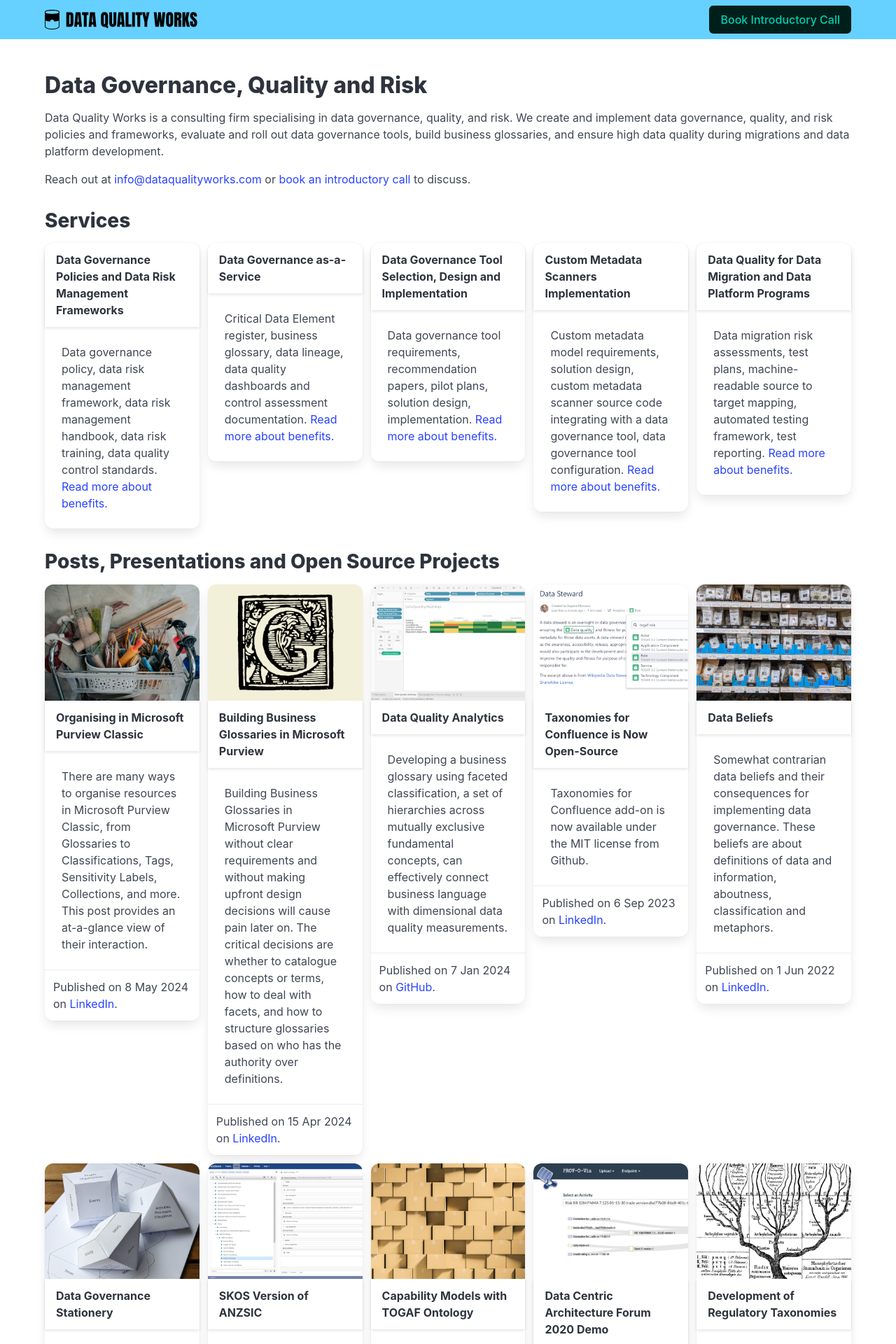
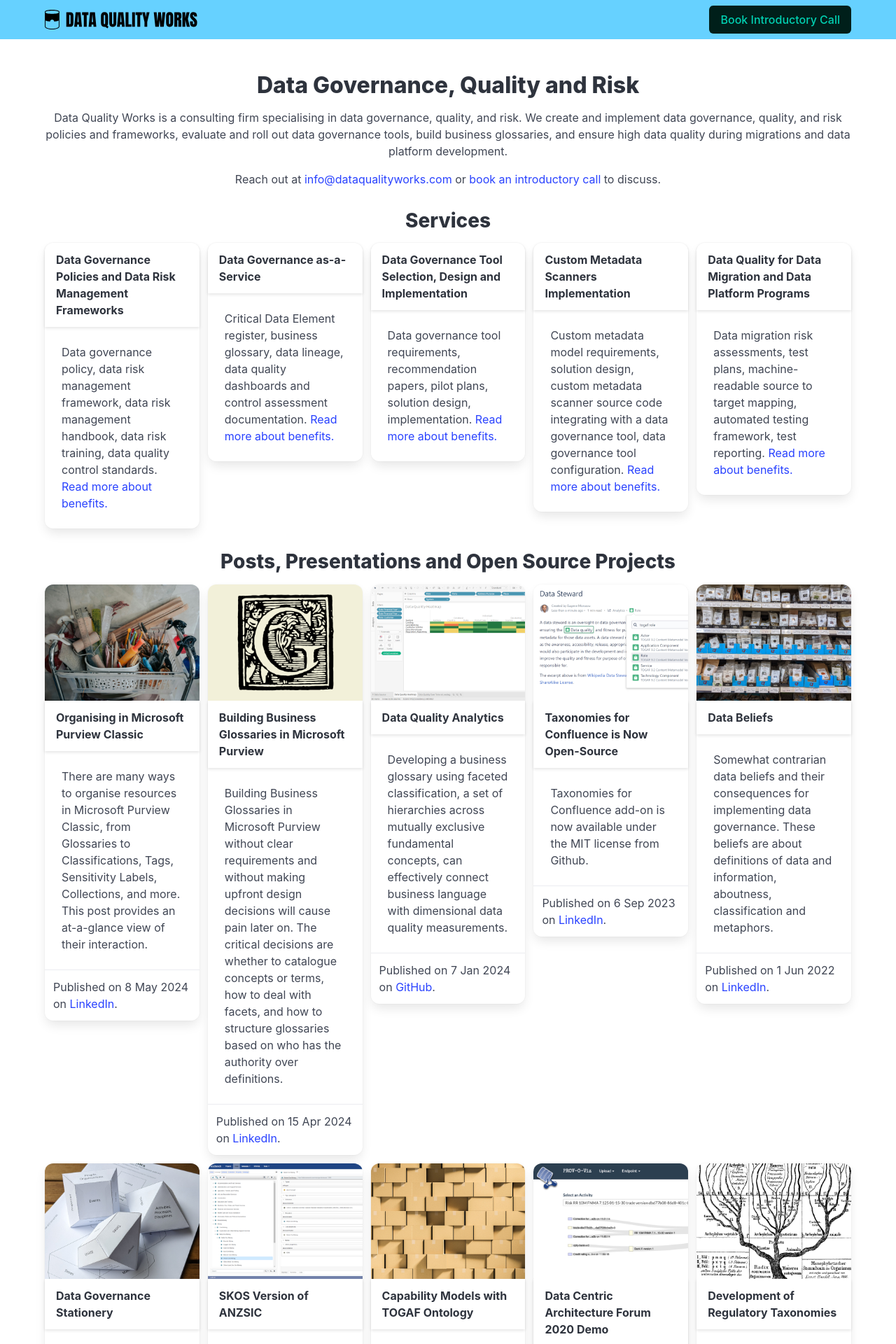
Before and after one commit to cadmiumkitty/dataqualityworks-dot-com, a Jekyll site: the page built from index.md, in a window 1280 px wide. Shown: the top 1920 px of the page at 70% size. Built offline with Jekyll 4.4.1, drawn with Linux system fonts in a browser that asks for light colours.

Commit message:
Adds Microsoft Partner logo. Adjusts layout to centered.

```diff
--- a/_includes/card_post.html
+++ b/_includes/card_post.html
@@ -1,4 +1,4 @@
-<div class="card">
+<div class="card has-text-left">
     <div class="card-image">
         <figure class="image is-4by3">
             <a href="{{ include.link }}"><img src="{{ include.image }}" alt="{{ include.alt }}" /></a>
--- a/_includes/card_service.html
+++ b/_includes/card_service.html
@@ -1,4 +1,4 @@
-<div class="card">
+<div class="card has-text-left">
     <header class="card-header">
         <a href="services/{{ include.slug }}" class="card-header-title">{{ include.title }}</a>
     </header>
--- a/_layouts/home.html
+++ b/_layouts/home.html
@@ -11,7 +11,7 @@
 
         <section class="section">
             <div class="container">
-                <div class="content">
+                <div class="content has-text-centered">
 
                     {{ content }}
 
@@ -22,6 +22,8 @@
                     <h2>Posts, Presentations and Open Source Projects</h2>
 
                     {% include posts.html %}
+
+                    <img src="assets/images/default-microsoft-partner-logo.png" style="height: 120px"/>
 
                 </div>
         </section>
```
Also changed, not shown: assets/images/default-microsoft-partner-logo.png (added).
